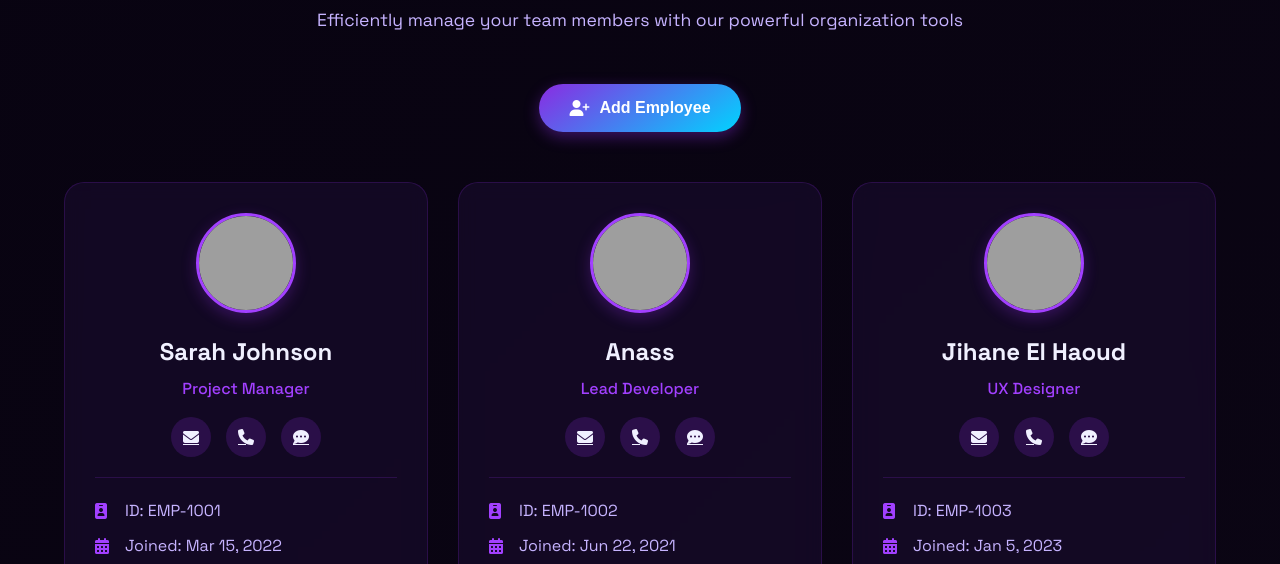
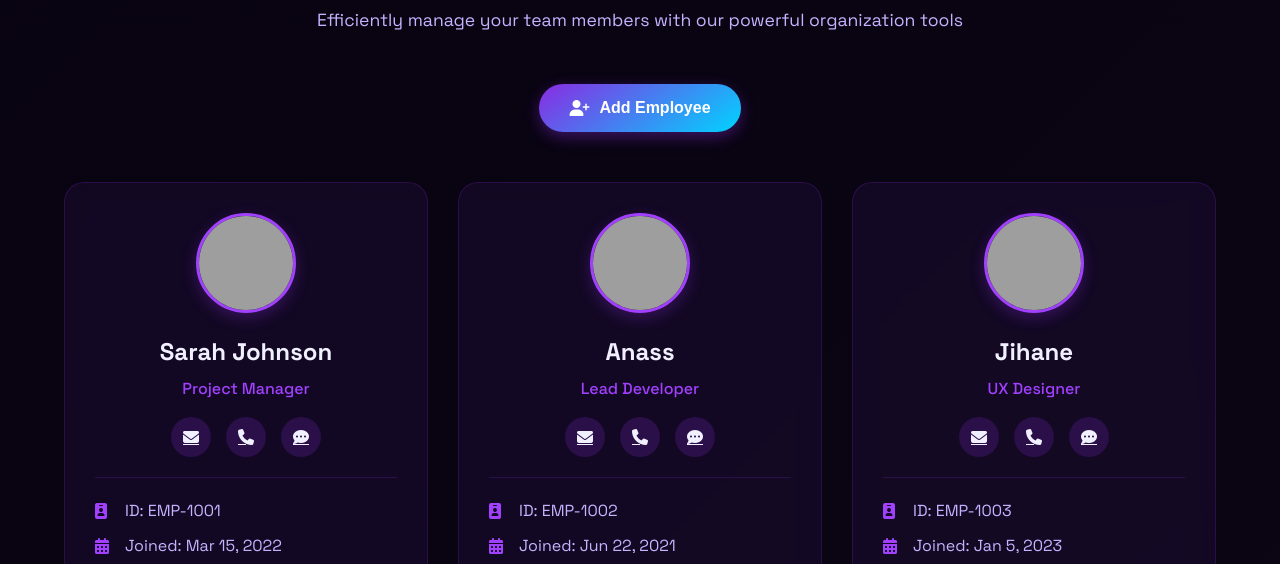
Before and after one commit to 98youssef66/Youssef, a plain HTML site: page Team-organiz.html in a window 1280 px wide. Shown: the part 236-800 px from the top of the page. Drawn offline with Linux system fonts and the light colour scheme; grey boxes are pictures that could not be loaded.

Commit message:
Update Team-organiz.html

```diff
--- a/Team-organiz.html
+++ b/Team-organiz.html
@@ -779,7 +779,7 @@ footer {
             },
             {
                 id: 'EMP-1003',
-                name: 'Jihane El Haoud',
+                name: 'Jihane',
                 position: 'UX Designer',
                 email: 'emma.r@example.com',
                 phone: '+1 (555) 345-6789',
```
